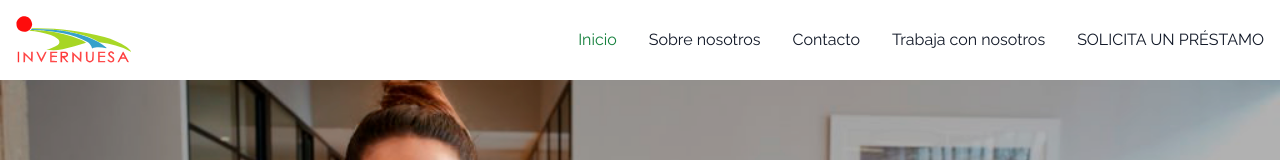
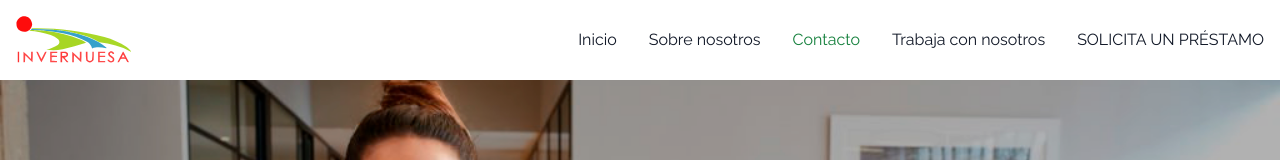
Before and after one commit to expiracionrd/invernuesa-nextjs, a Next.js app: page /contact in a window 1280 px wide. Shown: the top 160 px of the page. Built offline with nearby package versions, Linux system fonts and the light colour scheme.

Commit message:
Add Navbar selection for UX.  XD

```diff
--- a/components/navbar.tsx
+++ b/components/navbar.tsx
@@ -1,8 +1,16 @@
-import Link from "next/link";
+'use client'
+
+import Link from 'next/link'
+import { usePathname } from 'next/navigation'
+import Image from 'next/image'
 
 export default function Navbar() {
+
+  const pathname = usePathname()
+
+  console.log(pathname)
+
   return(
-
     <nav className="bg-white border-gray-200 ">
       <div className="max-w-screen-xl flex flex-wrap items-center justify-between mx-auto p-4">
         <Link href="https://invernuesa.com.do/" className="flex items-center space-x-3 rtl:space-x-reverse">
@@ -16,19 +24,40 @@ return(
         <div className="hidden w-full md:block md:w-auto" id="navbar-default">
           <ul className="font-medium flex flex-col p-4 md:p-0 mt-4 border border-gray-100 rounded-lg bg-white-50 md:flex-row md:space-x-8 rtl:space-x-reverse md:mt-0 md:border-0 md:bg-white   ">
             <li>
+              {
+                pathname === "/"?
                   <Link href="/" className="block py-2 px-3 text-black bg-blue-700 rounded md:bg-transparent md:text-green-700 md:p-0  " aria-current="page">Inicio</Link>
+                :
+                  <Link href="/" className="block py-2 px-3 text-gray-900 rounded hover:bg-white-100 md:hover:bg-transparent md:border-0 md:hover:text-green-700 md:p-0" aria-current="page">Inicio</Link>
+              }
             </li>
             <li>
-          <Link href="about" className="block py-2 px-3 text-gray-900 rounded hover:bg-white-100 md:hover:bg-transparent md:border-0 md:hover:text-green-700 md:p-0  md:   ">Sobre nosotros</Link>
+              {
+                  pathname === "/about"?
+                    <Link href="/about" className="block py-2 px-3 text-black bg-blue-700 rounded md:bg-transparent md:text-green-700 md:p-0 ">Sobre nosotros</Link>
+                  :
+                    <Link href="/about" className="block py-2 px-3 text-gray-900 rounded hover:bg-white-100 md:hover:bg-transparent md:border-0 md:hover:text-green-700 md:p-0">Sobre nosotros</Link>
+              }
+
               </li>
             <li>
-          <Link href="contact" className="block py-2 px-3 text-gray-900 rounded hover:bg-white-100 md:hover:bg-transparent md:border-0 md:hover:text-green-700 md:p-0  md:   ">Contacto</Link>
+              {
+                pathname === "/contact"?
+                  <Link href="/contact" className="block py-2 px-3 text-black bg-blue-700 rounded md:bg-transparent md:text-green-700 md:p-0  ">Contacto</Link>
+                :
+                  <Link href="/contact" className="block py-2 px-3 text-gray-900 rounded hover:bg-white-100 md:hover:bg-transparent md:border-0 md:hover:text-green-700 md:p-0">Contacto</Link>
+              }
             </li>
             <li>
-          <Link href="jobhere" className="block py-2 px-3 text-gray-900 rounded hover:bg-white-100 md:hover:bg-transparent md:border-0 md:hover:text-green-700 md:p-0  md:   ">Trabaja con nosotros</Link>
+              {
+                pathname === "/jobhere"?
+                  <Link href="/jobhere" className="block py-2 px-3 text-black bg-blue-700 rounded md:bg-transparent md:text-green-700 md:p-0">Trabaja con nosotros</Link>
+                :
+                  <Link href="/jobhere" className="block py-2 px-3 text-gray-900 rounded hover:bg-white-100 md:hover:bg-transparent md:border-0 md:hover:text-green-700 md:p-0">Trabaja con nosotros</Link>
+              }
             </li>
             <li>
-          <a href="https://www.invernuesa.com.do/nuevos-pr%C3%A9stamos" className="block py-2 px-3 text-gray-900 rounded hover:bg-white-100 md:hover:bg-transparent md:border-0 md:hover:text-green-700 md:p-0  md:   ">SOLICITA UN PRÉSTAMO</a>
+              <a href="https://www.invernuesa.com.do/nuevos-pr%C3%A9stamos" className="block py-2 px-3 text-gray-900 rounded hover:bg-white-100 md:hover:bg-transparent md:border-0 md:hover:text-green-700 md:p-0">SOLICITA UN PRÉSTAMO</a>
             </li>
           </ul>
         </div>
```
Lines whose indentation alone changed are shown as unchanged.
